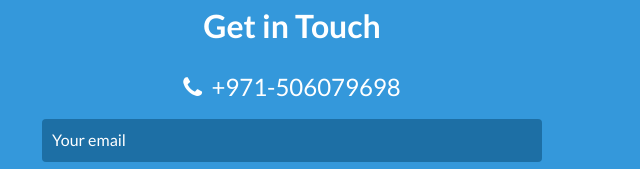
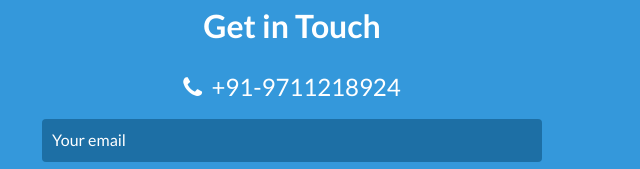
Before and after one commit to tanay1298/portfolio, a website: page index.html in a window 1280 px wide. Shown: the part 2921-3090 px from the top of the page, 348-988 px from the left. Drawn offline with nearby package versions, Linux system fonts and the light colour scheme.

Commit message:
Update index.html

```diff
--- a/index.html
+++ b/index.html
@@ -171,7 +171,7 @@
 
     <div id="contact">
         <h1>Get in Touch</h1>
-        <h2><i class="fa fa-phone"></i>&nbsp;&nbsp;+971-506079698</h2>
+        <h2><i class="fa fa-phone"></i>&nbsp;&nbsp;+91-9711218924</h2>
         <div id="contact-form">
             <form method="POST" action="https://formspree.io/f/xayrjqvr">
                 <input type="hidden" name="_subject" value="Contact request from personal website" />
```
